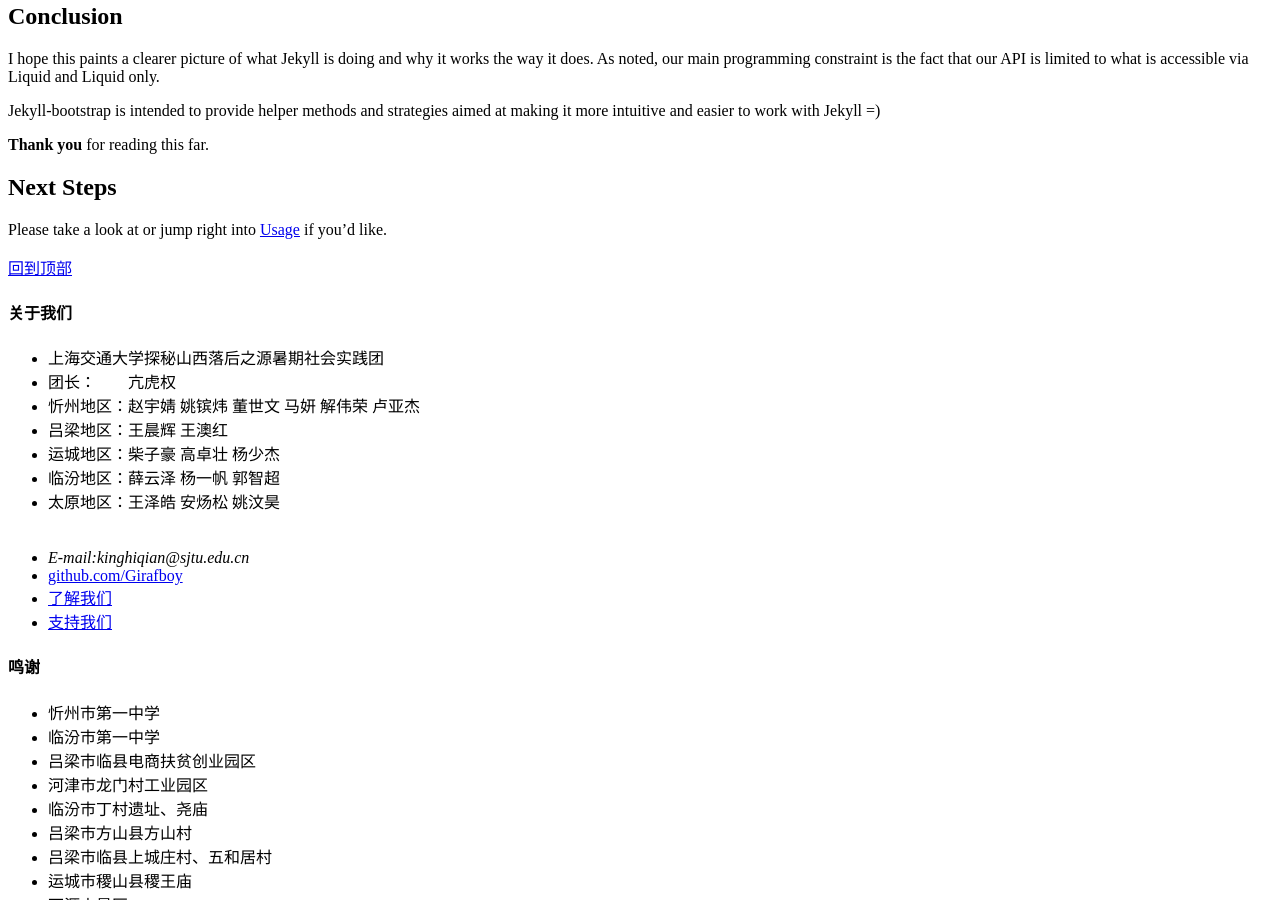
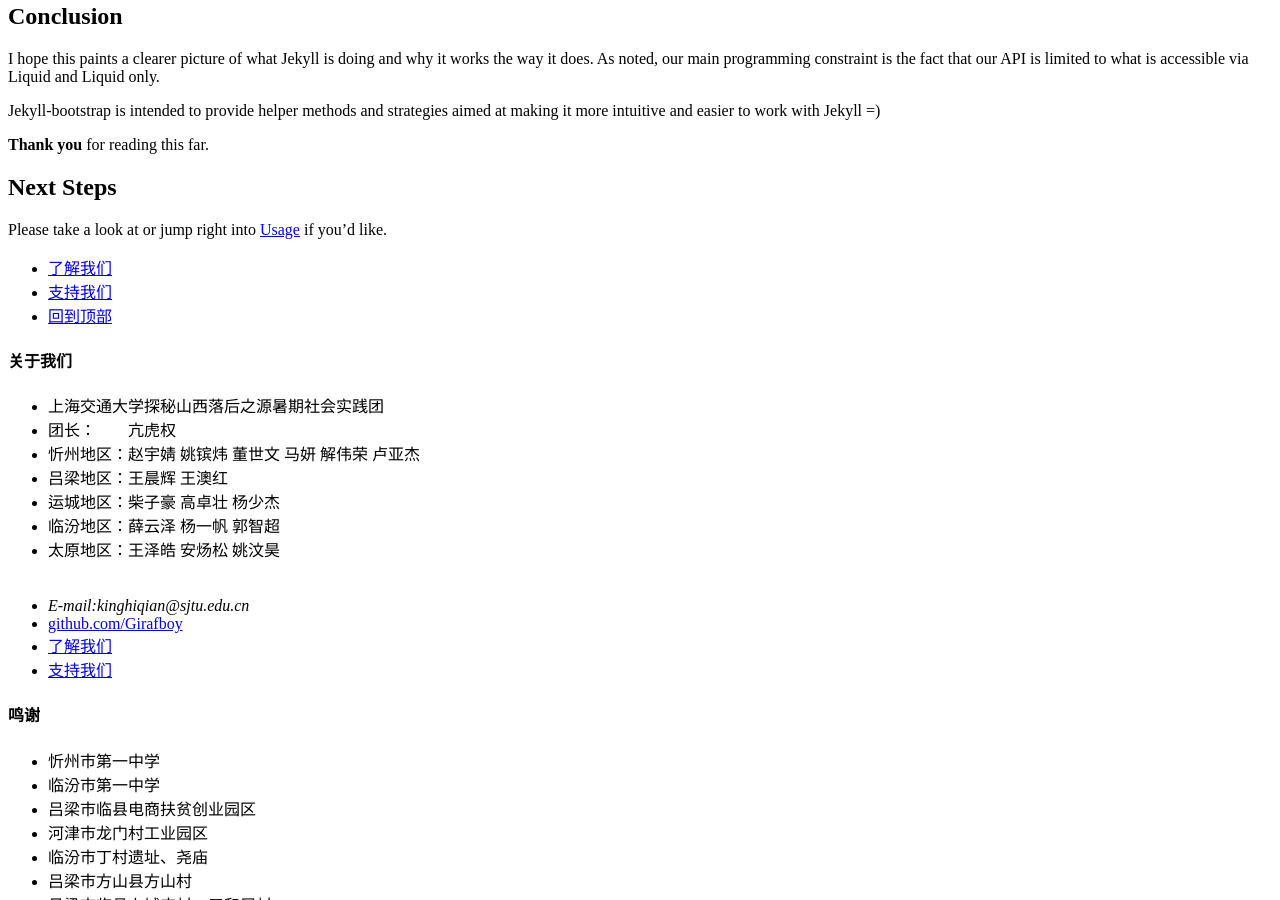
Before and after one commit to Girafboy/Girafboy.github.io, a Jekyll site: the page built from assets/picture/2011-12-29-jekyll-introduction.md, in a window 1280 px wide and 900 px high, scrolled down 5421 px. Built offline with Jekyll 4.4.1, drawn with Linux system fonts in a browser that asks for light colours; comment, search, counter and statistics services are not loaded.

Commit message:
try bottom

```diff
--- a/_includes/themes/the-program/post.html
+++ b/_includes/themes/the-program/post.html
@@ -61,7 +61,11 @@
 						</ul>
 					</nav>
 					<p class="gotop">
-						<a href="#page">回到顶部</a>
+						<ul >
+							<li class="poster" style="padding: 8px 15px    float: left"><a href="{{ site.author.poster }}" rel="me">了解我们</a></li>
+							<li class="question" style="padding: 8px 15px    float: left"><a href="{{ site.author.question }}">支持我们</a></li>
+							<li><a href="#page" style="padding: 8px 15px    float: left">回到顶部</a></li>
+						</ul>
 					</p>
 				</div>
 			</footer>
```
